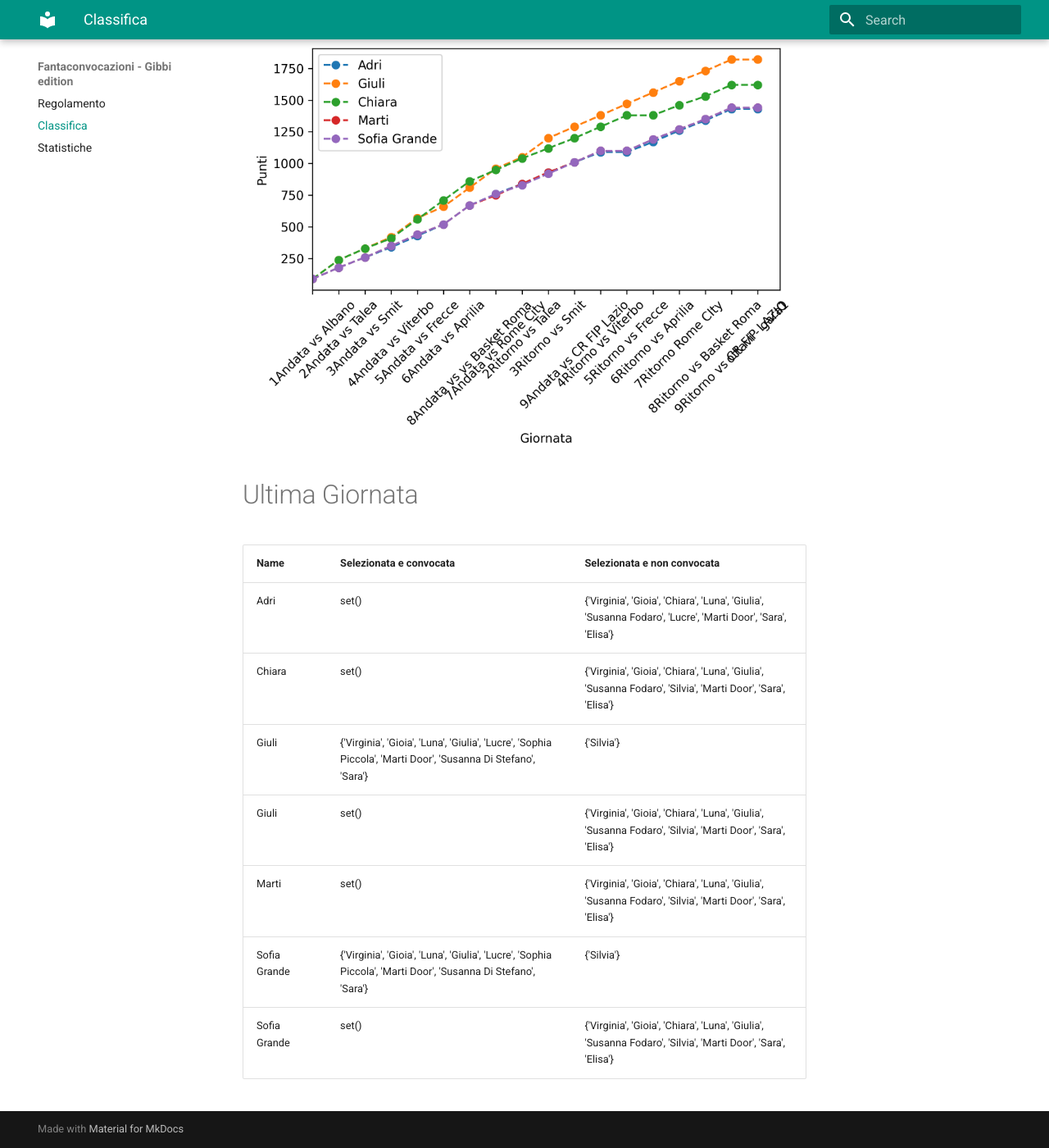
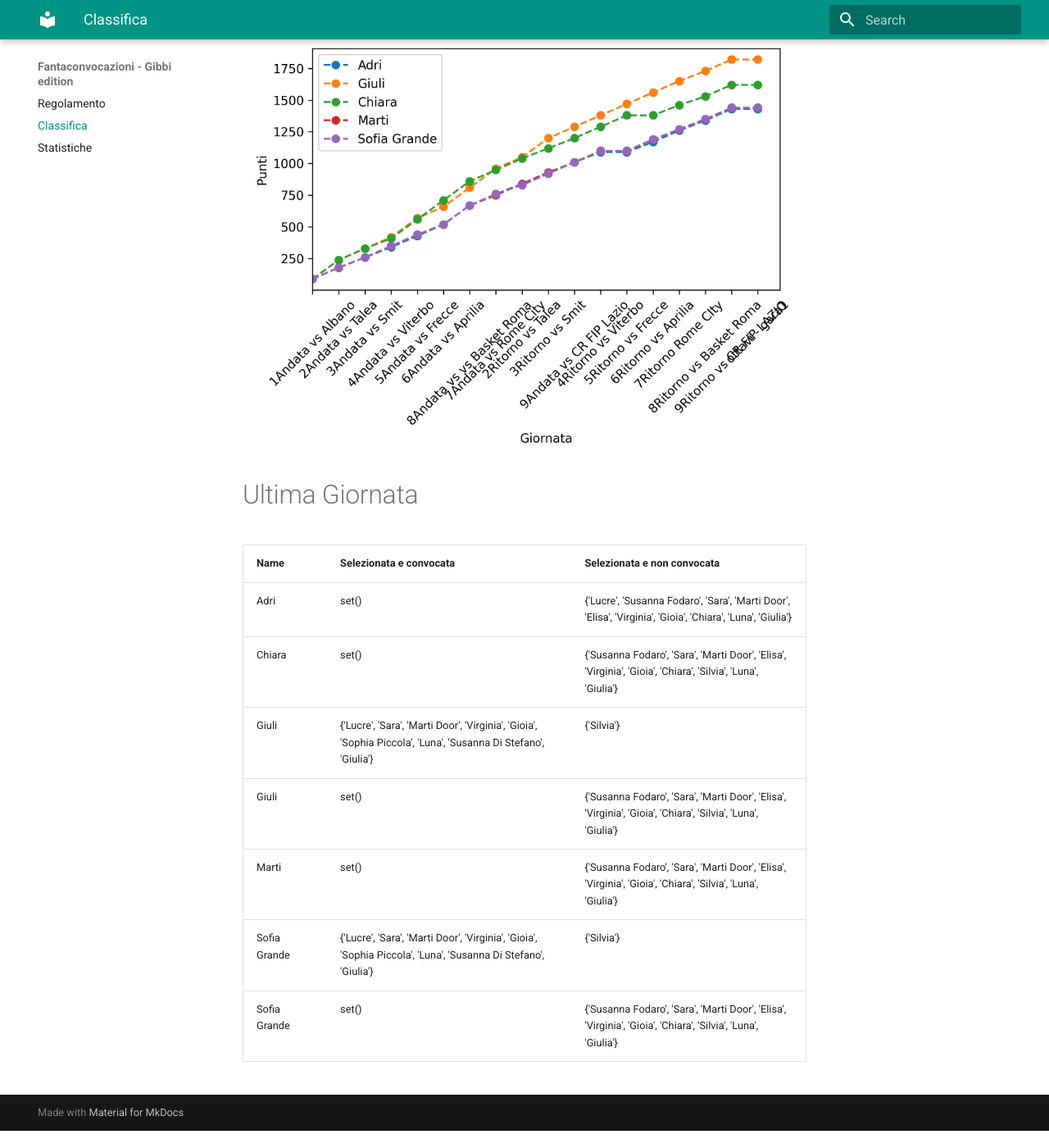
Before and after one commit to martinig94/fantagibbi, an MkDocs documentation site: the page built from docs/Classifica.md, in a window 1280 px wide and 1400 px high, scrolled down 565 px. Shown: the whole window at 82% size. Built offline with MkDocs 1.6.1 and Material for MkDocs 9.7.7, drawn with Linux system fonts in a browser that asks for light colours; after the commit the page ends 1944 px from its top, so only the background shows below that.

Commit message:
Auto-update from main.py

```diff
--- a/docs/Classifica.md
+++ b/docs/Classifica.md
@@ -18,11 +18,11 @@
 <!-- START_TABLE CORRECT -->
 | Name         | Selezionata e convocata                                                                                        | Selezionata e non convocata                                                                                  |
 |:-------------|:---------------------------------------------------------------------------------------------------------------|:-------------------------------------------------------------------------------------------------------------|
-| Adri         | set()                                                                                                          | {'Virginia', 'Gioia', 'Chiara', 'Luna', 'Giulia', 'Susanna Fodaro', 'Lucre', 'Marti Door', 'Sara', 'Elisa'}  |
-| Chiara       | set()                                                                                                          | {'Virginia', 'Gioia', 'Chiara', 'Luna', 'Giulia', 'Susanna Fodaro', 'Silvia', 'Marti Door', 'Sara', 'Elisa'} |
-| Giuli        | {'Virginia', 'Gioia', 'Luna', 'Giulia', 'Lucre', 'Sophia Piccola', 'Marti Door', 'Susanna Di Stefano', 'Sara'} | {'Silvia'}                                                                                                   |
-| Giuli        | set()                                                                                                          | {'Virginia', 'Gioia', 'Chiara', 'Luna', 'Giulia', 'Susanna Fodaro', 'Silvia', 'Marti Door', 'Sara', 'Elisa'} |
-| Marti        | set()                                                                                                          | {'Virginia', 'Gioia', 'Chiara', 'Luna', 'Giulia', 'Susanna Fodaro', 'Silvia', 'Marti Door', 'Sara', 'Elisa'} |
-| Sofia Grande | {'Virginia', 'Gioia', 'Luna', 'Giulia', 'Lucre', 'Sophia Piccola', 'Marti Door', 'Susanna Di Stefano', 'Sara'} | {'Silvia'}                                                                                                   |
-| Sofia Grande | set()                                                                                                          | {'Virginia', 'Gioia', 'Chiara', 'Luna', 'Giulia', 'Susanna Fodaro', 'Silvia', 'Marti Door', 'Sara', 'Elisa'} |
+| Adri         | set()                                                                                                          | {'Lucre', 'Susanna Fodaro', 'Sara', 'Marti Door', 'Elisa', 'Virginia', 'Gioia', 'Chiara', 'Luna', 'Giulia'}  |
+| Chiara       | set()                                                                                                          | {'Susanna Fodaro', 'Sara', 'Marti Door', 'Elisa', 'Virginia', 'Gioia', 'Chiara', 'Silvia', 'Luna', 'Giulia'} |
+| Giuli        | {'Lucre', 'Sara', 'Marti Door', 'Virginia', 'Gioia', 'Sophia Piccola', 'Luna', 'Susanna Di Stefano', 'Giulia'} | {'Silvia'}                                                                                                   |
+| Giuli        | set()                                                                                                          | {'Susanna Fodaro', 'Sara', 'Marti Door', 'Elisa', 'Virginia', 'Gioia', 'Chiara', 'Silvia', 'Luna', 'Giulia'} |
+| Marti        | set()                                                                                                          | {'Susanna Fodaro', 'Sara', 'Marti Door', 'Elisa', 'Virginia', 'Gioia', 'Chiara', 'Silvia', 'Luna', 'Giulia'} |
+| Sofia Grande | {'Lucre', 'Sara', 'Marti Door', 'Virginia', 'Gioia', 'Sophia Piccola', 'Luna', 'Susanna Di Stefano', 'Giulia'} | {'Silvia'}                                                                                                   |
+| Sofia Grande | set()                                                                                                          | {'Susanna Fodaro', 'Sara', 'Marti Door', 'Elisa', 'Virginia', 'Gioia', 'Chiara', 'Silvia', 'Luna', 'Giulia'} |
 <!-- END_TABLE CORRECT -->
```
